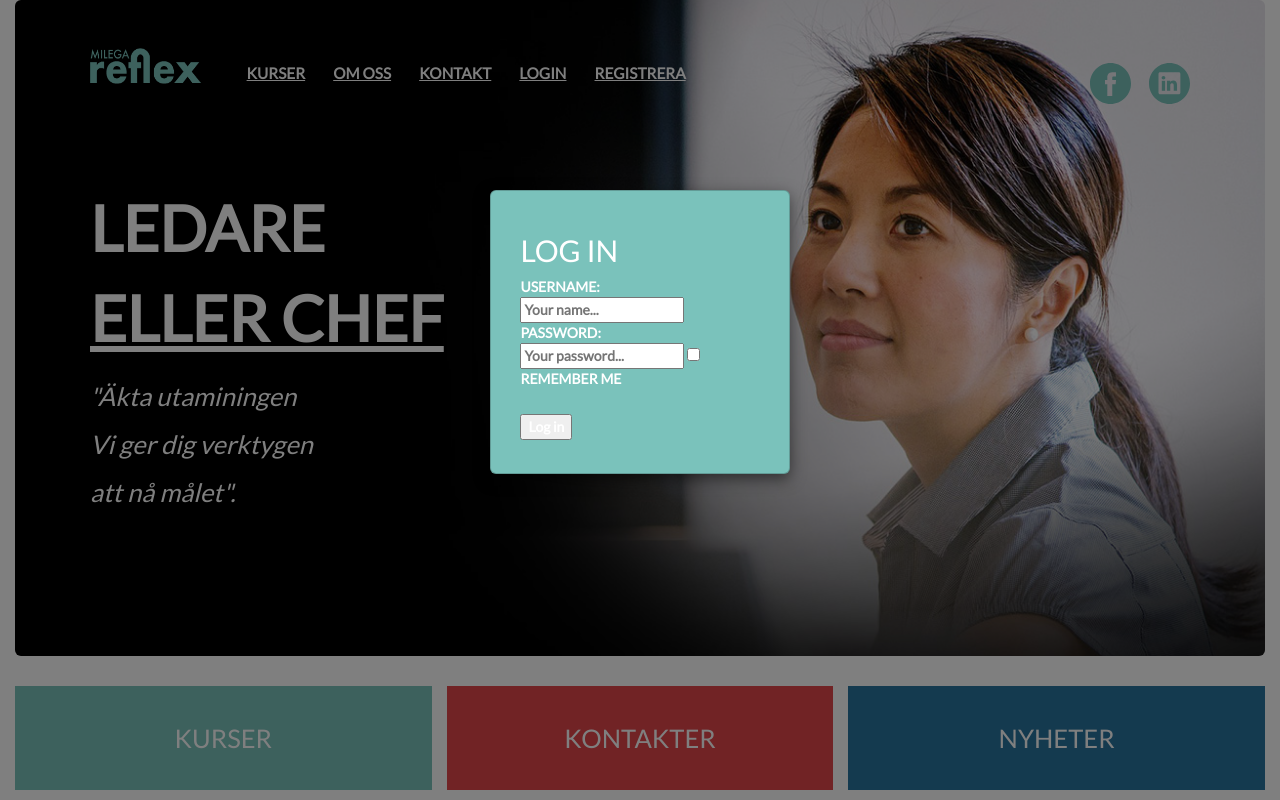
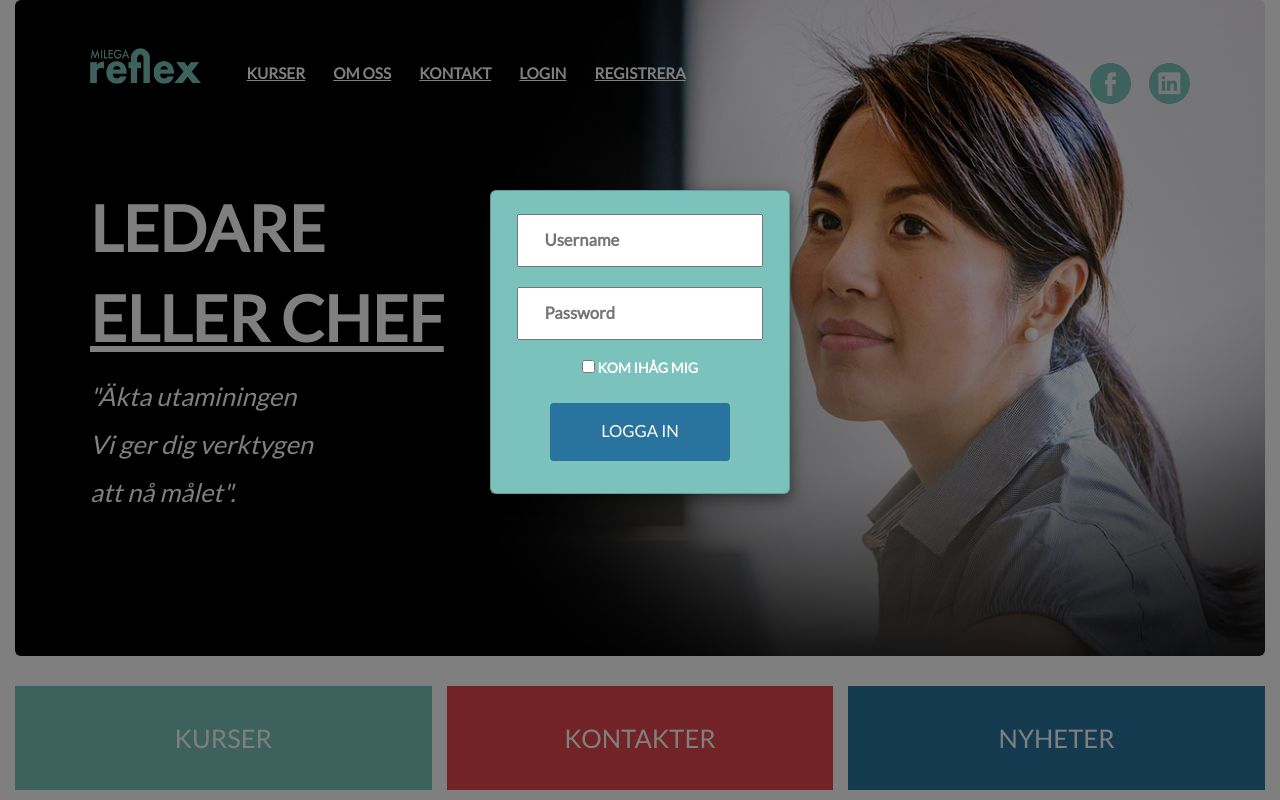
Before and after one commit to AndreHjalmarsson/MilegaUpdate, a PHP site: page / in a window 1280 px wide, after a click on "LOGIN". Run offline with PHP 8.4, Linux system fonts and the light colour scheme; some libraries are stand-ins or nearby versions.

Commit message:
Change the styling of the login

```diff
--- a/milegaUpdate/css/index.css
+++ b/milegaUpdate/css/index.css
@@ -58,13 +58,36 @@ html, body {
 }
 
 .header .custom{
-    padding: 1.8vw 2.3vw 1vw;
-    background: #7ac2bb;
+  background: #7ac2bb;
+  text-align: center;
+  padding: 1vw 1vw;
 }
 
 .header .btn{
   text-transform: uppercase;
+  color:#fff;
   background: #29749e;
+  border: 0 solid #000000;
+  font-size: 1.3vw;
+  padding:1.3vw 4vw;
+}
+
+.header input:-webkit-autofill {
+    -webkit-box-shadow: 0 0 0px 1000px #fff inset;
+}
+
+.header input[type=checkbox], input[type=radio]{
+  margin-top: 20px;
+}
+
+.header input[type=text]{
+    margin-top: 10px;
+    margin-bottom: 20px;
+}
+
+.header input[type=text], .header input[type=password]{
+    padding:1vw 2vw;
+    font-size: 1.3vw;
 }
 
 .header .glyph{
--- a/milegaUpdate/index.php
+++ b/milegaUpdate/index.php
@@ -38,6 +38,7 @@
                                             <a href="#">kontakt</a>
                                         </li>
                                         <li><a href="#" data-toggle="modal" data-target=".login-modal-lg">login</a>
+
                                             <!-- popup login -->
                                             <div class="modal fade login-modal-lg" tabindex="-1" role="dialog" aria-labelledby="myLargeModalLabel">
                                                 <div class="modal-dialog modal-sm" role="document">
--- a/milegaUpdate/logIn.php
+++ b/milegaUpdate/logIn.php
@@ -45,14 +45,13 @@ EOT;
     <title></title>
   </head>
   <body>
-    <h2>Log in</h2>
     <form action="logIn.php" method="POST">
-      <span>Username:</span> <input type="username" name="username" placeholder="Your name..." value="">
-      <span>Password:</span> <input type="password" name="password" placeholder="Your password..." value="">
+      <input style="color:#4f5758" type="text" name="username" placeholder="Username" value="">
+      <input style="color:#4f5758" type="password" name="password" placeholder="Password" value=""><br />
       <input type="checkbox" name="remember" id="rememberCheckbox">
-      <label for="rememberCheckbox">Remember me</label>
+      <label for="rememberCheckbox">Kom ih&aring;g mig</label>
       <br><br>
-      <input type="submit" value="Log in"><br><br>
+      <input class="btn" type="submit" value="Logga in"><br><br>
     </form>
   </body>
 </html>
```
Also changed, not shown: milegaUpdate/course.php (+22 -6 lines).
